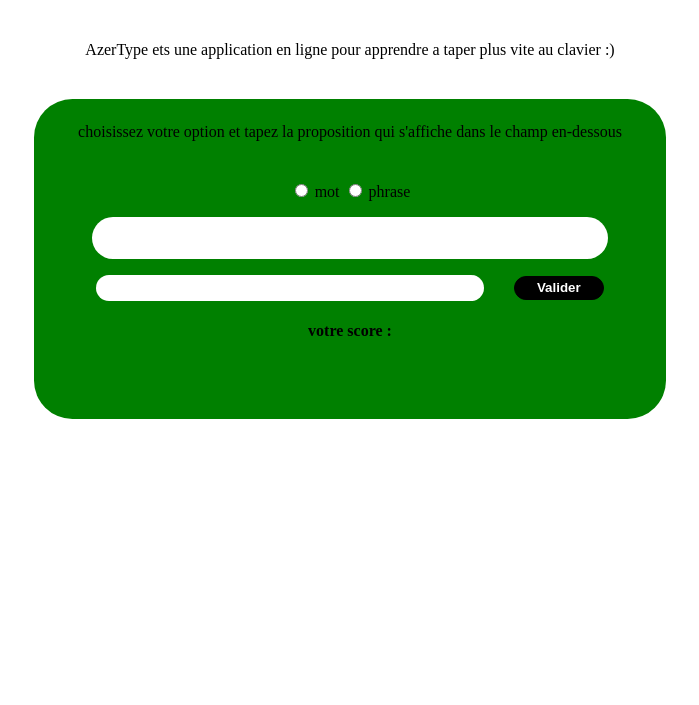
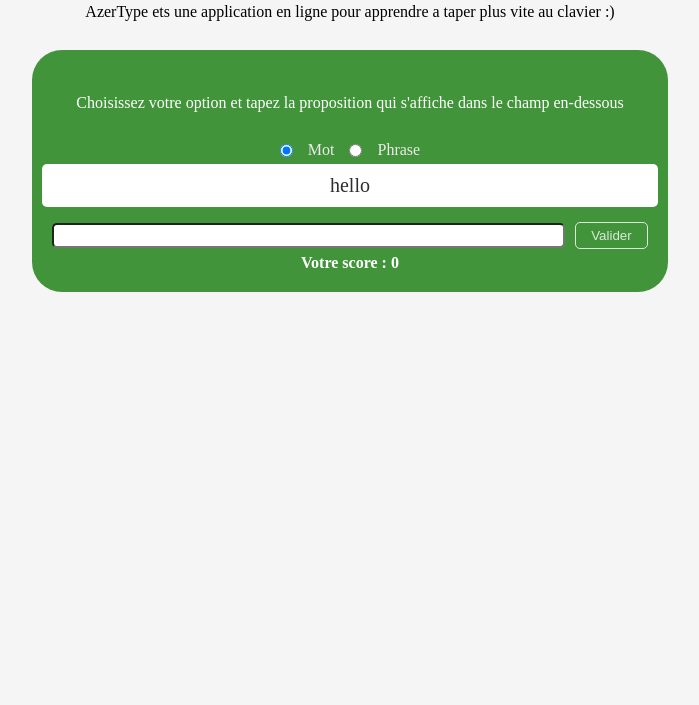
Before and after one commit to Jey-Vaninah/devoir-web1-avec-js, a plain HTML site: page index.html in a window 1280 px wide. Shown: the part 110-815 px from the top of the page, without its empty margins (290-989 px from the left). Drawn offline with Linux system fonts and the light colour scheme.

Commit message:
finalisation

```diff
--- a/index.css
+++ b/index.css
@@ -1,40 +1,96 @@
+*{
+    padding: 0;
+    margin: 0;
+    --black: #2e2e2d;
+    --white: #edebeb;
+}
+
+body{
+    background-color: #f5f5f5;
+}
+
 #content{
     text-align: center;
+    width: 100%;
+    height: 100vh;
+    display: flex;
+    align-items: center;
+    flex-direction: column;
+    margin-top: 15px;
+    gap: 5px;
+}
 
+h1 {
+    color: #509936;
 }
+
 p{
     padding: 3vh;
 }
 
-#form{
-    width: 50%;
-    height: 40vh;
-    background-color: green;
-   margin-left: 25%;
-  border-radius: 3vw;
+form{
+    padding: 20px;
+    max-width: 700px;
+    background-color: #42943b;
+    border-radius: 30px;
+    color: white;
+    display: flex;
+    align-items: center;
+    justify-content: center;
+    flex-direction: column;
+    gap: 5px;
 }
+
+#types{
+    display: flex;
+    width: 90%;
+    margin-left: auto;
+    margin-right: auto;
+    gap: 15px;
+    align-items: center;
+    justify-content: center;
+}
+
+#types *{
+    color: var(--white);
+}
+
 #sujet{
-    width: 40vw;
-    height: 5vh;
-    border-radius: 2vw;
-    margin: 2vh;
-    border: none;
+    padding: 10px;
+    font-size: 20px;
+    background-color:white;
+    border-radius: 5px;
+    width: 100%;
+    color: var(--black);
 }
+
 #reponse{
-    width: 30vw;
-    height: 3vh;
-    border-radius: 2vw;
-    border: none;
+    width: 100%;
+    border-radius: 5px;
+    padding: 3px 15px;
+}
+
+#div-response{
+    width: 100%;
+    display: flex;
+    align-items: center;
+    gap: 10px;
+    margin-top: 10px;
 }
 
 button{
+    border-radius: 5px;
+    padding: 5px 15px;
+    border: 1px solid white;
+    opacity: .8;
+    transition: all .5s linear;
+    background-color: transparent;
     color: white;
-    font-weight: bold;
-    transition: transform 1.5s;
-    background-color: black;
-    border: 1px black solid;
-    height: 3vh;
-    width: 7vw;
-    margin-left: 2vw;
-    border-radius: 2vw;
+    cursor: pointer;
 }
+
+button:hover{
+    opacity: 1;
+    background-color: white;
+    color: #42943b;
+}
--- a/index.html
+++ b/index.html
@@ -4,7 +4,7 @@
 <head>
     <meta charset="UTF-8">
     <meta name="viewport" content="width=device-width, initial-scale=1.0">
-    <title>Document</title>
+    <title>AzerType</title>
     <link rel="stylesheet" href="index.css">
     <script src="main.js" defer></script>
 </head>
@@ -14,22 +14,20 @@
         <h1>AzerType</h1>
         <h2>L'application pour ecrire plus vite</h2>
         <p>AzerType ets une application en ligne pour apprendre a taper plus vite au clavier :)</p>
-
-        <div id="form">
-            <p>choisissez votre option et tapez la proposition qui s'affiche dans le champ en-dessous</p>
-
-            <input type="radio" name="gender"/>
-            <label>mot</label>
-
-            <input type="radio" name="gender">
-            <label>phrase</label>
-
-            <input type="text" id="sujet"/>
-            <div>
-                <input type="text" id="reponse" />
-                <button class="button">Valider </button>
+        <form id="form" onsubmit="submit">
+            <p>Choisissez votre option et tapez la proposition qui s'affiche dans le champ en-dessous</p>
+            <div id="types">
+                <input id="words-radio" type="radio" checked name="type"/>
+                <label>Mot</label>
+                <input id="phrases-radio" type="radio" name="type"/>
+                <label>Phrase</label>
             </div>
-            <h4>votre score :</h4>
+            <p id="sujet" />
+            <div id="div-response">
+                <input type="text" required id="reponse" />
+                <button type="submit" class="button">Valider</button>
+            </div>
+            <h4>Votre score : <span id="score">0</span></h4>
         </div>
     </div>
 </body>
--- a/main.js
+++ b/main.js
@@ -1,15 +1,40 @@
-const button = document.querySelector(".button")
-button.addEventListener("click", function () {
-    const sujet = document.querySelector("#sujet").value;
-    const reponse = document.querySelector("reponse").value;
-    let score =0;
+const form = document.querySelector("form");
+const phrases = [
+   "hello worlds from my game",
+   "this game is amazing",
+];
+const words = phrases.join(" ").trim().split(" ");
 
-    if (sujet === reponse ) {
+updateSujet();
 
-       score = score + 1;
-    }
-    else {
-       score =score
-    }
+// --------------------------------------------------
+form.addEventListener("submit", (event)=>{
+   event.preventDefault();
+   const sujet = document.querySelector("#sujet").textContent;
+   const reponse = document.querySelector("#reponse").value;
 
-})
+   if(sujet == reponse){
+      const oldValue = document.querySelector("#score").textContent;
+      document.querySelector("#score").textContent = Number(oldValue) + 1;
+   }
+
+   updateSujet();
+   document.querySelector("#reponse").value = "";
+});
+
+document.querySelector("#phrases-radio").addEventListener("change", (event)=>{
+   updateSujet();
+});
+document.querySelector("#words-radio").addEventListener("change", (event)=>{
+   updateSujet();
+});
+
+function getRandomIndex(a, b){
+   return Math.floor(Math.random() * (b - a)) + a;
+}
+
+function updateSujet(){
+   const isWords = document.querySelector("#words-radio").checked;
+   current = isWords ? words[getRandomIndex(0, words.length)] : phrases[getRandomIndex(0, phrases.length)];
+   document.querySelector("#sujet").textContent = current;
+}
```
